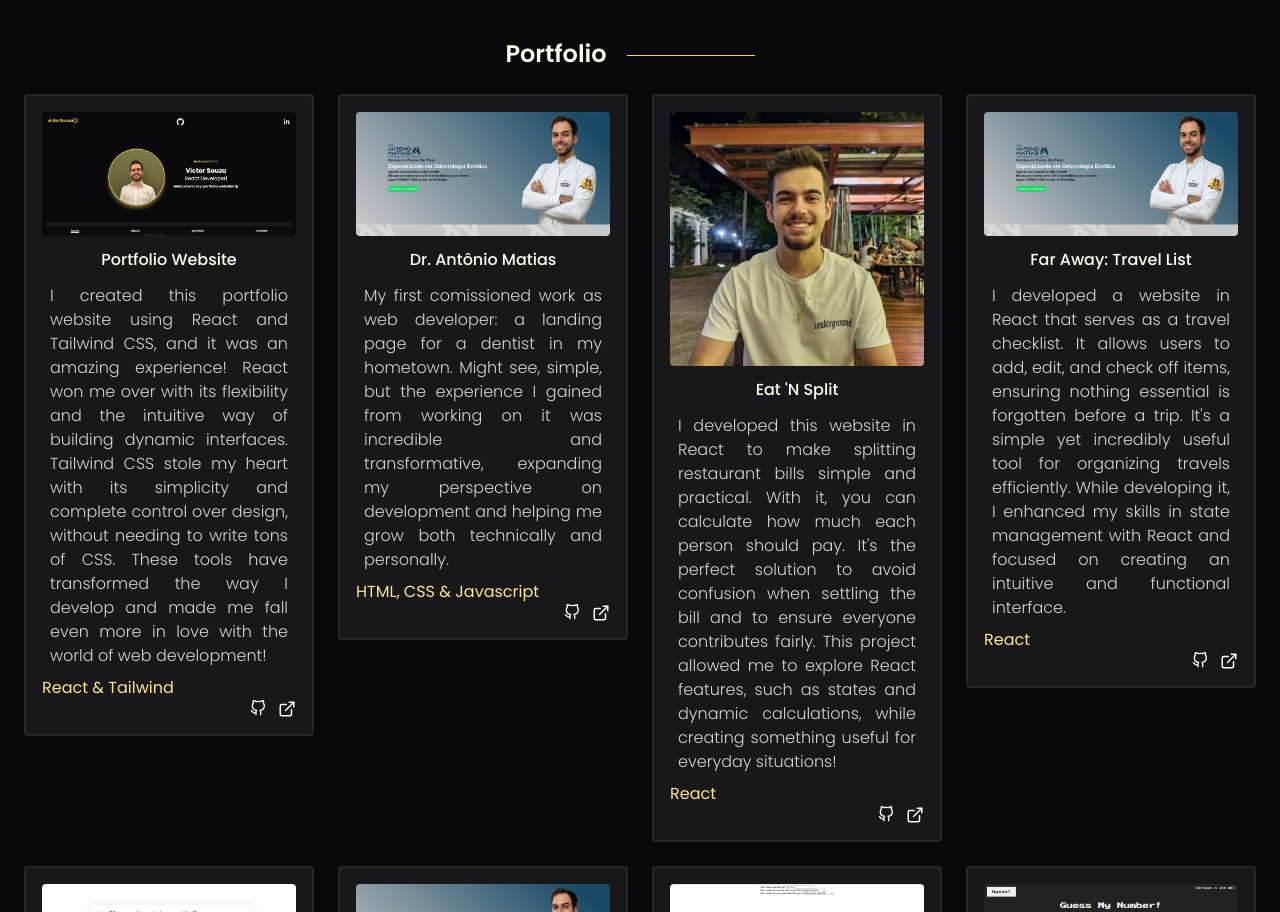
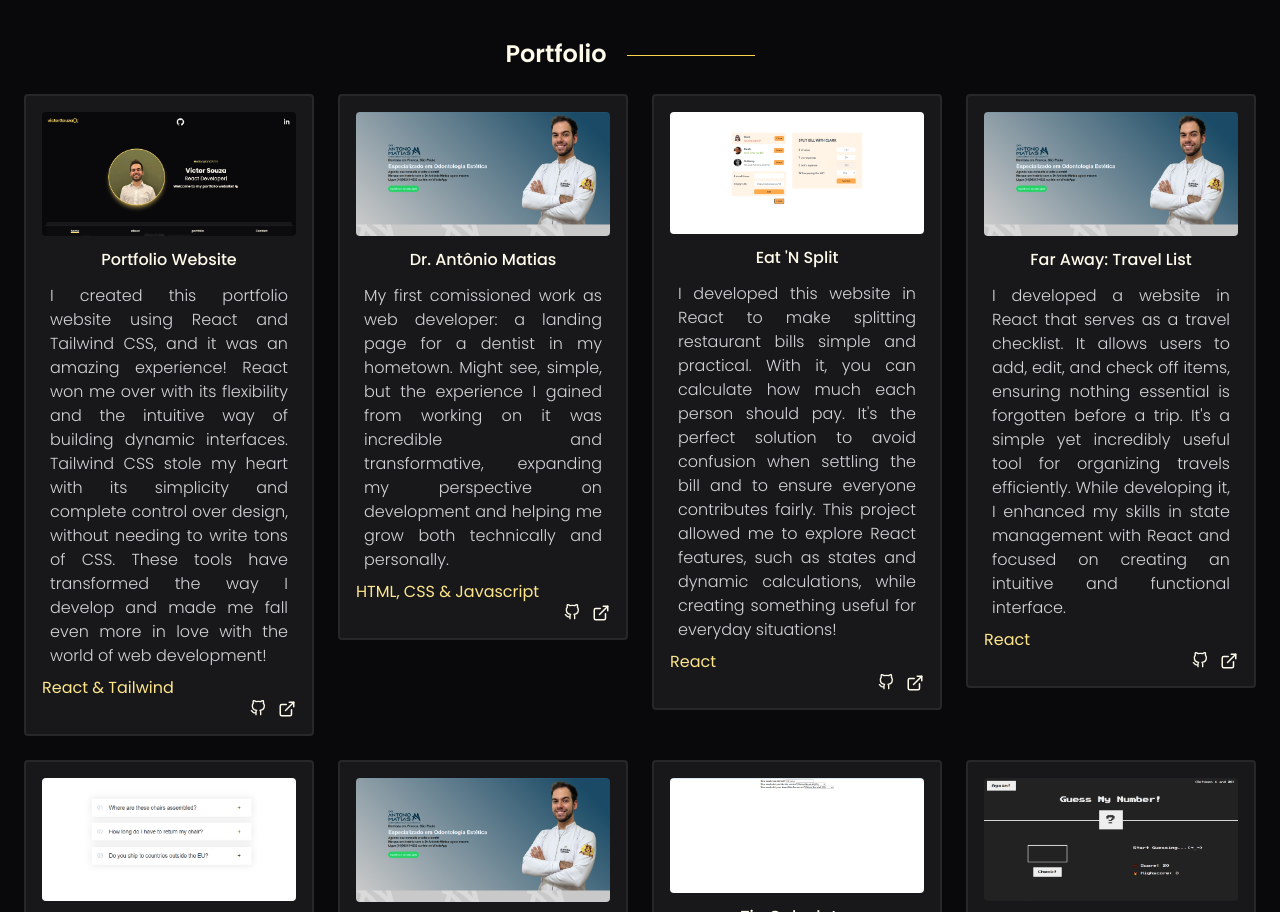
Before and after one commit to SouzaMVictor/portfolio-victor, a React (Vite) app: page / in a window 1280 px wide. Shown: the part 1972-2884 px from the top of the page. Built offline with nearby package versions, Linux system fonts and the light colour scheme.

Commit message:
eat n split added image and link

```diff
--- a/src/Porfolio.jsx
+++ b/src/Porfolio.jsx
@@ -6,6 +6,7 @@ import AccordionComponent from "./assets/accordion-component.png";
 import GuessMyNumber from "./assets/guess-my-number.png";
 import Glass from "./assets/glass.png";
 import TipCalc from "./assets/tip-calculator.png";
+import EatNSplit from "./assets/eatnsplit.png";
 //colocar link em cada um --> github e vercel
 //read more nos textos do portfolio(text expander)
 const initialPortfolio = [
@@ -32,12 +33,12 @@ const initialPortfolio = [
   {
     id: 3,
     title: "Eat 'N Split",
-    image: ImgVictor,
+    image: EatNSplit,
     tools: "React",
     description:
       "I developed this website in React to make splitting restaurant bills simple and practical. With it, you can calculate how much each person should pay. It's the perfect solution to avoid confusion when settling the bill and to ensure everyone contributes fairly. This project allowed me to explore React features, such as states and dynamic calculations, while creating something useful for everyday situations!",
-    github: "https://github.com/SouzaMVictor/portfolio-victor",
-    link: "#",
+    github: "https://github.com/SouzaMVictor/eat-n-split",
+    link: "https://eat-n-split-seven-bay.vercel.app/",
   },
   {
     id: 4,
```
Also changed, not shown: src/assets/eatnsplit.png (added).
